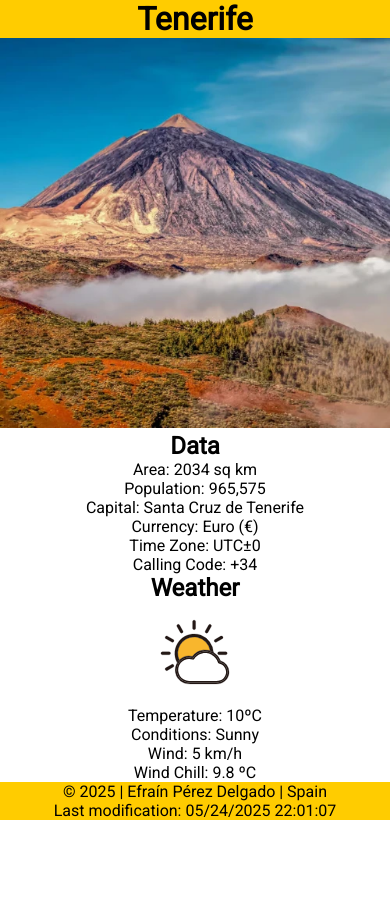
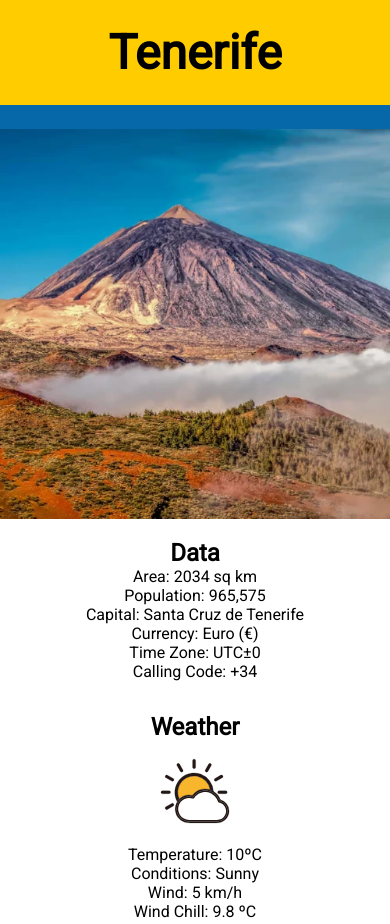
Before and after one commit to ConitoDHelado/wdd131, a plain HTML site: page place.html in a window 390 px wide. Shown: the top 924 px of the page. Before the commit the page ends 844 px from the top, so only its background shows below. Drawn offline with Linux system fonts and the light colour scheme.

Commit message:
finished mobile view

```diff
--- a/place.html
+++ b/place.html
@@ -10,7 +10,6 @@
     <link rel="preconnect" href="https://fonts.gstatic.com" crossorigin>
     <link href="https://fonts.googleapis.com/css2?family=Roboto&display=swap" rel="stylesheet">
     <link rel="stylesheet" href="styles/place.css">
-    <link rel="stylesheet" href="styles/place-wide.css">
     <script src="scripts/place.js" defer></script>
     <script src="scripts/getdate.js" defer></script>
 
--- a/styles/place.css
+++ b/styles/place.css
@@ -10,12 +10,20 @@
 body{
     font-family: Roboto, sans-serif;
     text-align: center;
-    display:block
+    display:flex;
+    flex-direction: column;
 
 }
 
 header h1{
     background-color: var(--yellow);
+    font-size: 3em;
+    padding: 0.5em;
+    border-bottom: 0.5em solid var(--blue);
+}
+
+ul{
+    list-style: none;
 }
 
 .hero img {
@@ -23,7 +31,12 @@ header h1{
     height: auto;
 }
 
+div{
+    padding: 1em;
+}
+
 footer{
+    padding: 1em;
     background-color: var(--yellow);
 }
 
@@ -50,10 +63,6 @@ footer{
         text-align: left;
     }
 
-    ul{
-        text-decoration: none;
-    }
-
     .weather{
         position: absolute;
         bottom: 8em;
```
